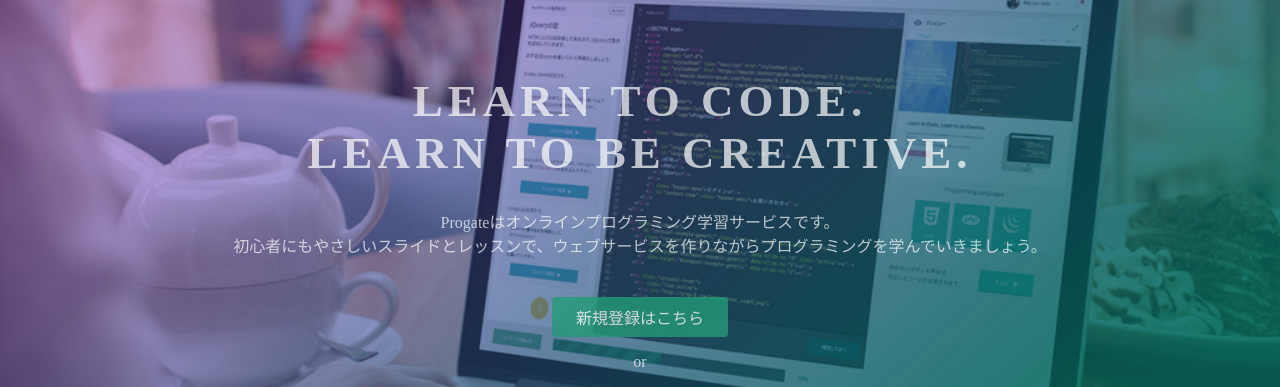
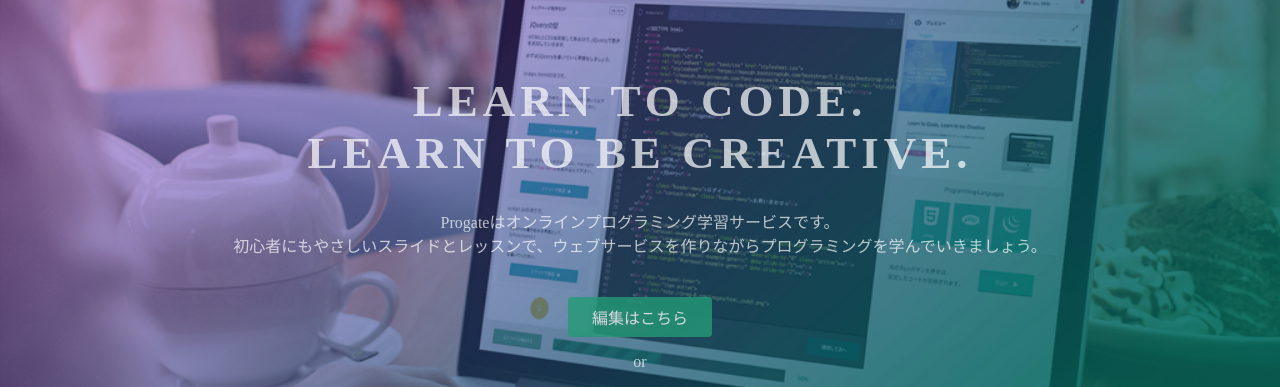
Before and after one commit to iguana0120/iguana0120.github.io, a plain HTML site: page index.html in a window 1280 px wide. Shown: the part 135-522 px from the top of the page. Drawn offline with Linux system fonts and the light colour scheme.

Commit message:
Update index.html

```diff
--- a/index.html
+++ b/index.html
@@ -26,7 +26,7 @@
       <h1>LEARN TO CODE.<br>LEARN TO BE CREATIVE.</h1>
       <p>Progateはオンラインプログラミング学習サービスです。<br>初心者にもやさしいスライドとレッスンで、ウェブサービスを作りながらプログラミングを学んでいきましょう。</p>
       <div class="btn-wrapper">
-        <a href="#" class="btn signup">新規登録はこちら</a>
+        <a href="#" class="btn signup">編集はこちら</a>
         <p>or</p>
         <a href="#" class="btn facebook"><span class="fa fa-facebook"></span>Facebookで登録</a>
         <a href="#" class="btn twitter"><span class="fa fa-twitter"></span>Twitterで登録</a>
```
